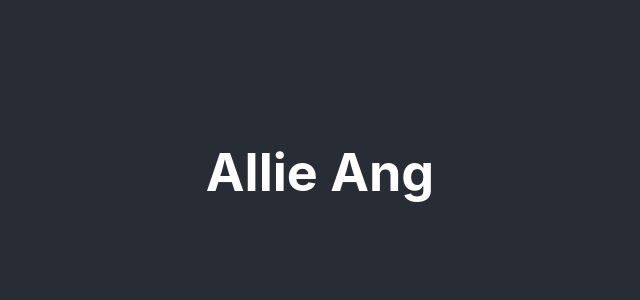
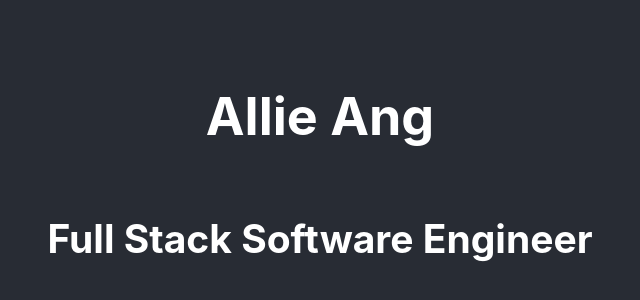
Before and after one commit to Allie-Ang/folio, a React (Create React App) app: page / in a window 1280 px wide. Shown: the part 228-528 px from the top of the page, without its empty margins (320-960 px from the left). Built offline with nearby package versions, Linux system fonts and the light colour scheme.

Commit message:
Added secondary header

```diff
--- a/src/App.js
+++ b/src/App.js
@@ -1,11 +1,12 @@
-import logo from './logo.svg';
-import './App.css';
+import logo from "./logo.svg";
+import "./App.css";
 
 function App() {
   return (
     <div className="App">
       <header className="App-header">
-     <h1>Allie Ang</h1>
+        <h1>Allie Ang</h1>
+        <h2>Full Stack Software Engineer</h2>
       </header>
     </div>
   );
```
